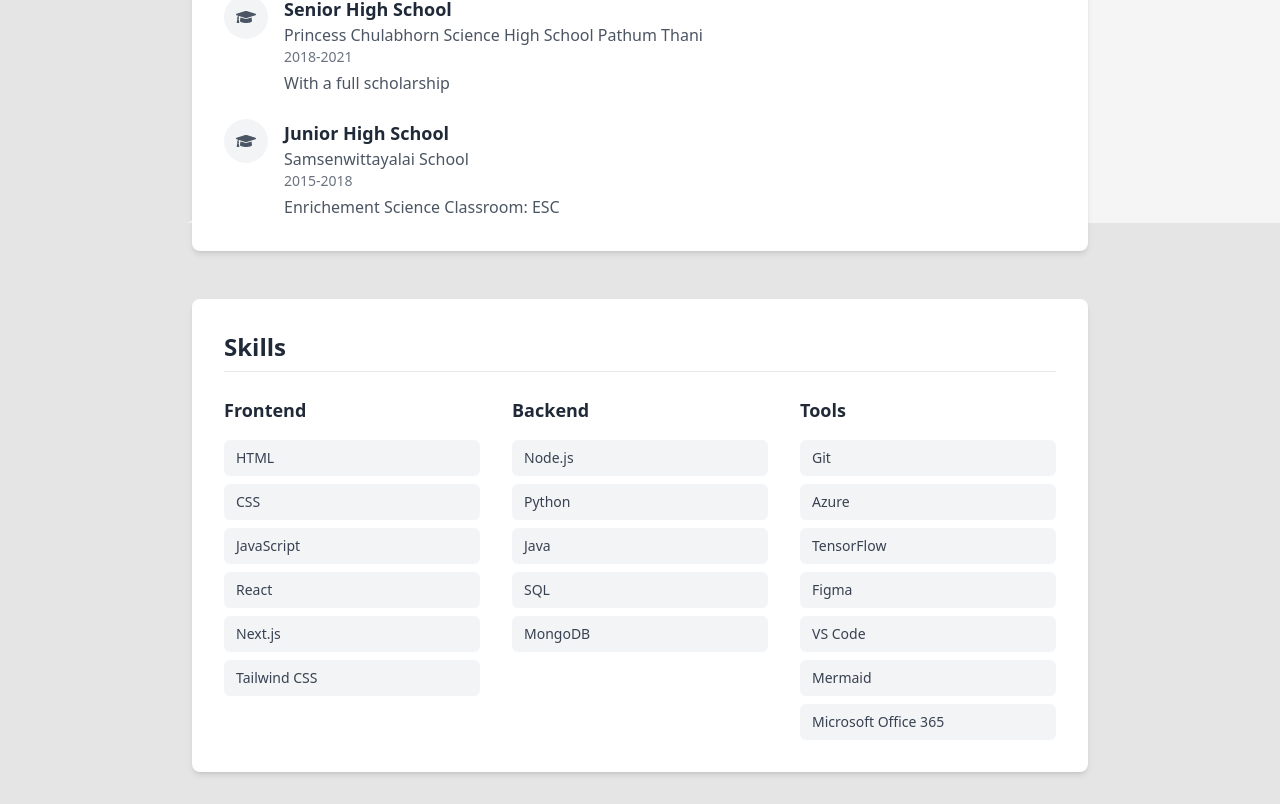
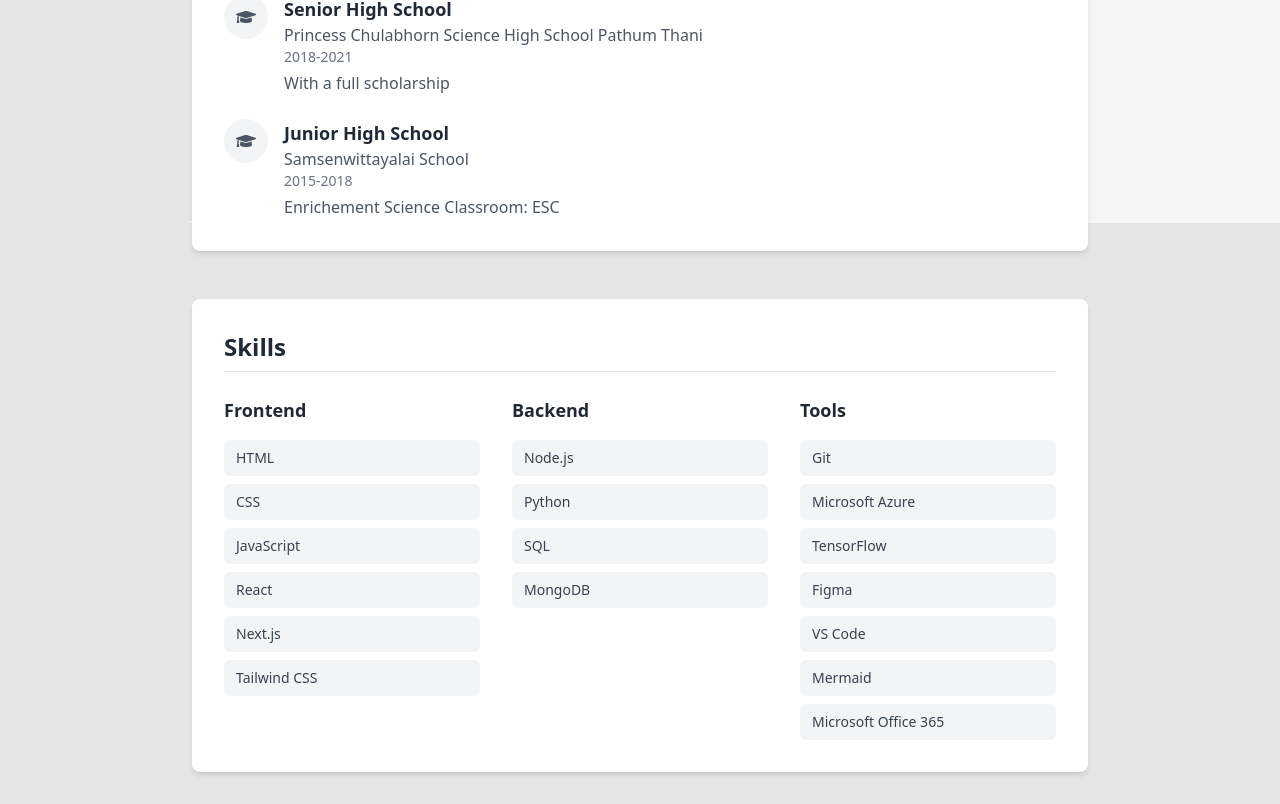
Before and after one commit to 5hyfilm/portfolio, a Next.js app: page /about in a window 1280 px wide. Shown: the part 577-1381 px from the top of the page. Built offline with nearby package versions, Linux system fonts and the light colour scheme.

Commit message:
Update page.tsx

```diff
--- a/src/app/about/page.tsx
+++ b/src/app/about/page.tsx
@@ -4,10 +4,10 @@ import { FaGraduationCap } from "react-icons/fa";
 export default function About() {
   const skills = {
     frontend: ["HTML", "CSS", "JavaScript", "React", "Next.js", "Tailwind CSS"],
-    backend: ["Node.js", "Python", "Java", "SQL", "MongoDB"],
+    backend: ["Node.js", "Python", "SQL", "MongoDB"],
     tools: [
       "Git",
-      "Azure",
+      "Microsoft Azure",
       "TensorFlow",
       "Figma",
       "VS Code",
```
